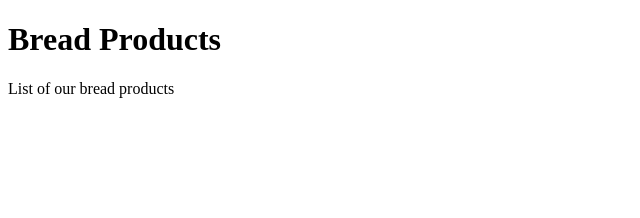
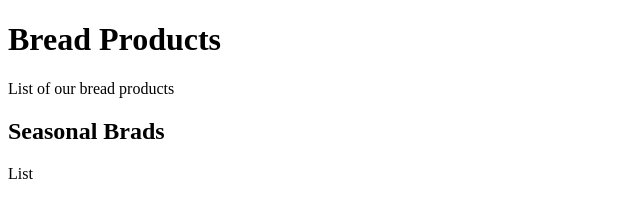
Before and after one commit to bradleydavidsmith/com.bread.demo, a plain HTML site: page WebContents/index.html in a window 1280 px wide. Shown: the whole page, without its empty margins (0-640 px from the left). Drawn offline with Linux system fonts and the light colour scheme.

Commit message:
add seasonal breads

```diff
--- a/WebContents/index.html
+++ b/WebContents/index.html
@@ -5,6 +5,12 @@
 </head>
 <body>
 	<h1>Bread Products</h1>
+
 	<p>List of our bread products</p>
+
+	<h2>Seasonal Brads</h2>
+
+	<p>List</p>
+
 </body>
 </html>
```
